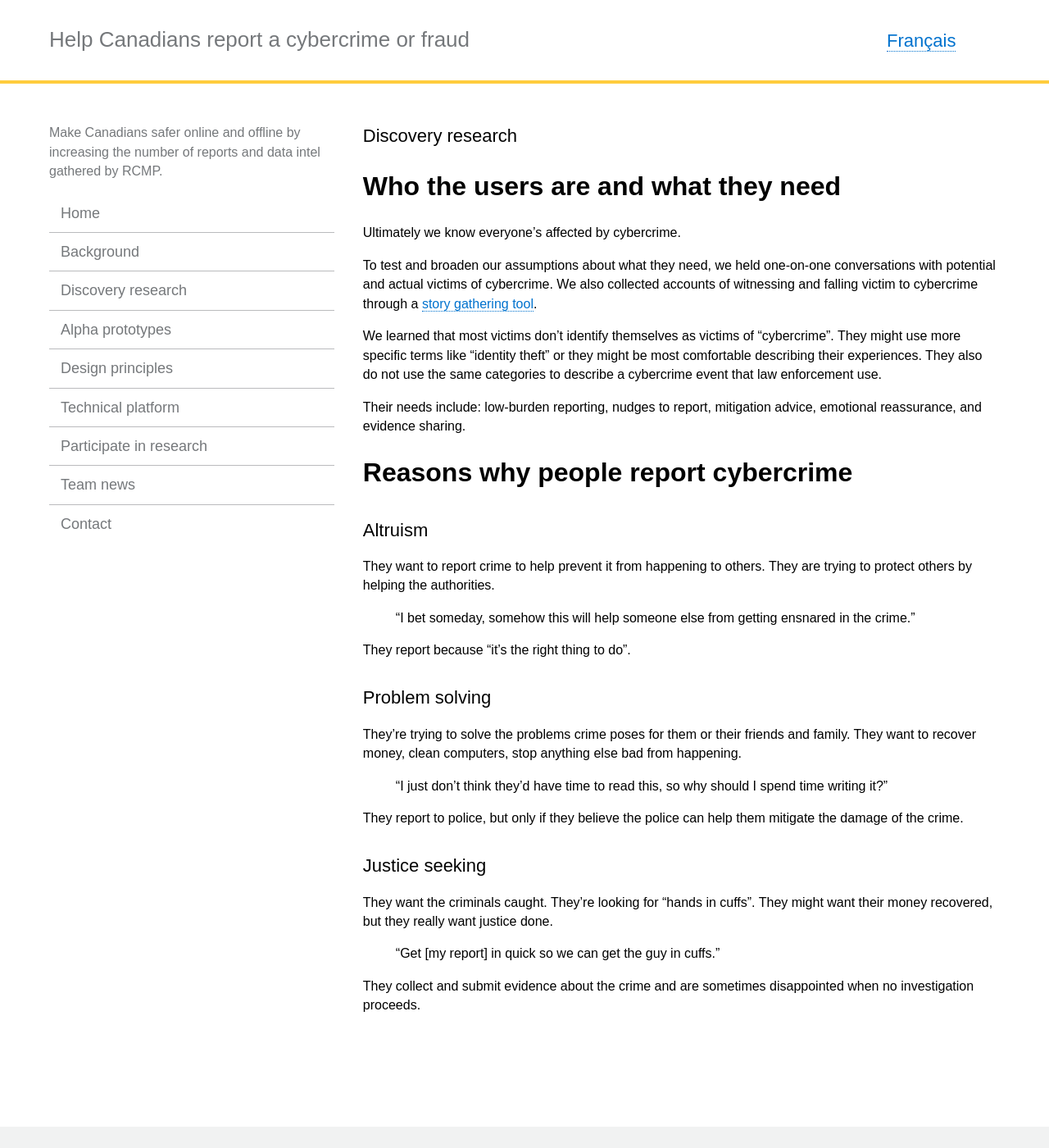
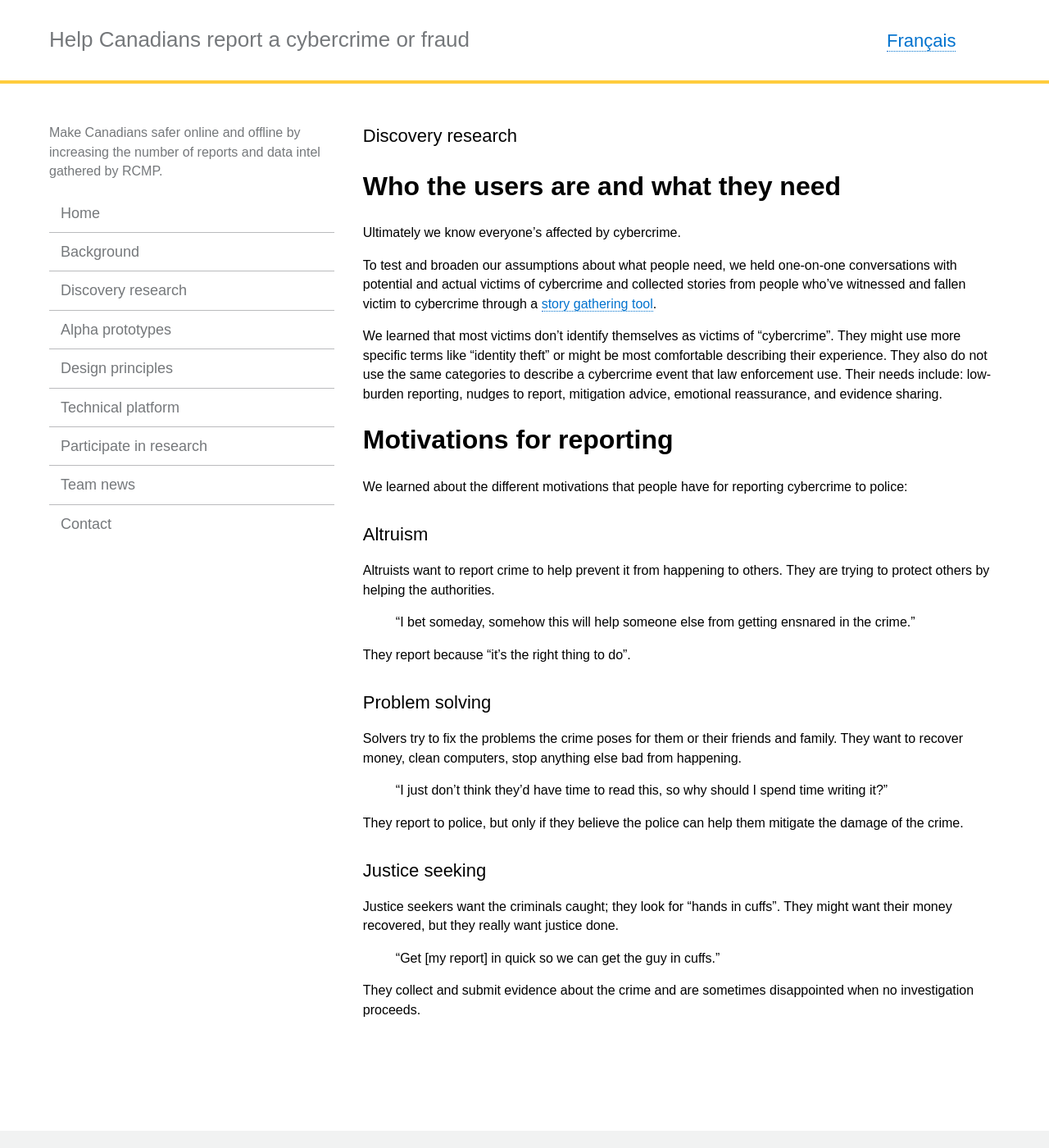
Before and after one commit to cds-snc/rcmp-report-a-cybercrime-alpha-documentation, a Jekyll site: the page built from _pages/en/discovery.md, in a window 1280 px wide and 1400 px high. Shown: the whole window at 82% size. Built offline with Jekyll 4.4.1, drawn with Linux system fonts in a browser that asks for light colours.

Commit message:
Update discovery.md

```diff
--- a/_pages/en/discovery.md
+++ b/_pages/en/discovery.md
@@ -10,17 +10,17 @@ trans_url: "/decouverte/"
 
 Ultimately we know everyone's affected by cybercrime.
 
-To test and broaden our assumptions about what they need, we held one-on-one conversations with potential and actual victims of cybercrime. We also collected accounts of witnessing and falling victim to cybercrime through a [story gathering tool](https://tell-us.cds-snc.ca).
+To test and broaden our assumptions about what people need, we held one-on-one conversations with potential and actual victims of cybercrime and collected stories from people who've witnessed and fallen victim to cybercrime through a [story gathering tool](https://tell-us.cds-snc.ca).
 
-We learned that most victims don't identify themselves as victims of "cybercrime". They might use more specific terms like "identity theft" or they might be most comfortable describing their experiences. They also do not use the same categories to describe a cybercrime event that law enforcement use.
+We learned that most victims don't identify themselves as victims of "cybercrime". They might use more specific terms like "identity theft" or might be most comfortable describing their experience. They also do not use the same categories to describe a cybercrime event that law enforcement use. Their needs include: low-burden reporting, nudges to report, mitigation advice, emotional reassurance, and evidence sharing.
 
-Their needs include: low-burden reporting, nudges to report, mitigation advice, emotional reassurance, and evidence sharing.
+# Motivations for reporting
 
-# Reasons why people report cybercrime
+We learned about the different motivations that people have for reporting cybercrime to police:
 
 ## Altruism
 
-They want to report crime to help prevent it from happening to others. They are trying to protect others by helping the authorities.
+Altruists want to report crime to help prevent it from happening to others. They are trying to protect others by helping the authorities.
 
 > "I bet someday, somehow this will help someone else from getting ensnared in the crime."
 
@@ -28,7 +28,7 @@ They report because "it's the right thing to do".
 
 ## Problem solving
 
-They're trying to solve the problems crime poses for them or their friends and family. They want to recover money, clean computers, stop anything else bad from happening.
+Solvers try to fix the problems the crime poses for them or their friends and family. They want to recover money, clean computers, stop anything else bad from happening.
 
 > "I just don't think they'd have time to read this, so why should I spend time writing it?"
 
@@ -36,7 +36,7 @@ They report to police, but only if they believe the police can help them mitigat
 
 ## Justice seeking
 
-They want the criminals caught. They're looking for "hands in cuffs". They might want their money recovered, but they really want justice done.
+Justice seekers want the criminals caught; they look for "hands in cuffs". They might want their money recovered, but they really want justice done.
 
 > "Get [my report] in quick so we can get the guy in cuffs."
 
```
